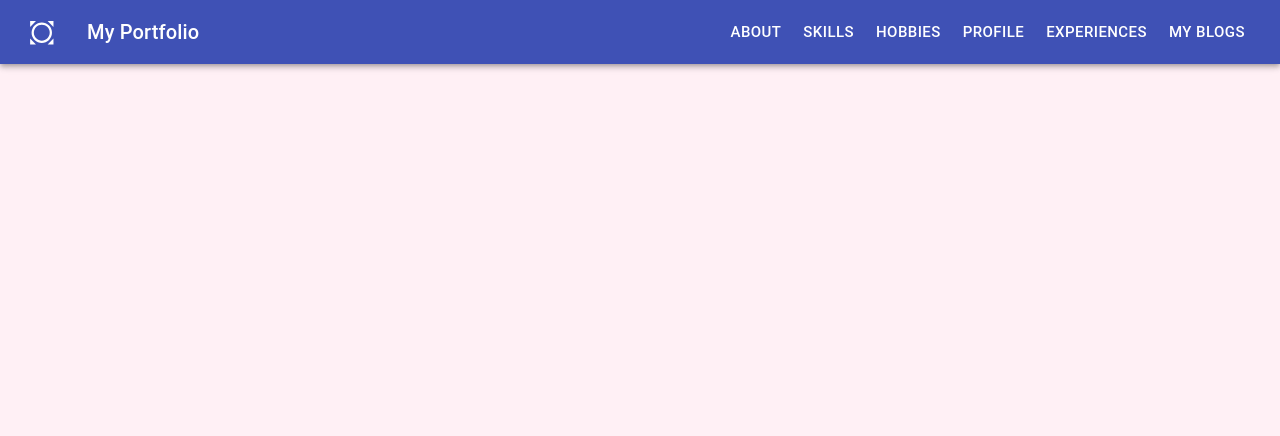
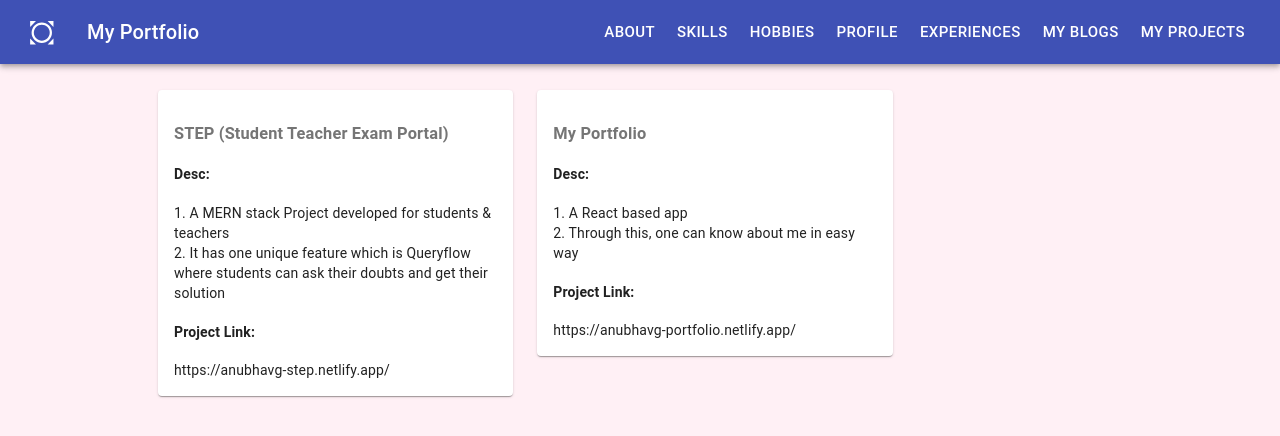
Before and after one commit to anubhav14g/Anubhav-Portfolio, a React (Create React App) app: page /projects in a window 1280 px wide. Shown: the top 436 px of the page. Built offline with nearby package versions, Linux system fonts and the light colour scheme; a web font is replaced by a local one.

Commit message:
added project section

```diff
--- a/src/components/App.jsx
+++ b/src/components/App.jsx
@@ -5,6 +5,7 @@ import Profile from "./Profile.jsx";
 import Skills from "./Skills.jsx";
 import Hobbies from "./Hobbies.jsx";
 import Experiences from "./Experiences.jsx";
+import Projects from "./Projects.jsx";
 import {BrowserRouter as Router,Route,Switch} from "react-router-dom";
 
 function App(){
@@ -18,6 +19,7 @@ function App(){
                     <Route path="/skills" component={Skills}/>
                     <Route path="/hobbies" component={Hobbies}/>
                     <Route path="/experiences" component={Experiences}/>
+                    <Route path="/projects" component={Projects}/>
                 </Switch>
             </div>
         </Router>
--- a/src/components/Navbar.jsx
+++ b/src/components/Navbar.jsx
@@ -38,6 +38,7 @@ function Navbar(){
             <Button color="inherit" size="large"><Link to="/profile" className="link-style">Profile</Link></Button>
             <Button color="inherit" size="large"><Link to="/experiences" className="link-style">Experiences</Link></Button>
             <Button color="inherit" size="large"><a href="https://anubhavg.hashnode.dev/" className="link-style" target="blank">My Blogs</a></Button>
+            <Button color="inherit" size="large"><Link to="/projects" className="link-style">My Projects</Link></Button>
             </Toolbar>
         </AppBar>
         </div>
--- /dev/null
+++ b/src/components/Project-Card.jsx
@@ -0,0 +1,35 @@
+import React from 'react';
+import Card from '@material-ui/core/Card';
+import CardActionArea from '@material-ui/core/CardActionArea';
+import CardContent from '@material-ui/core/CardContent';
+import Typography from '@material-ui/core/Typography';
+
+function ProjectCard(props){
+
+  return (
+    <a href={props.redirectLink} className="anchor-in-profile" target="blank">
+      <Card className="{classes.root} card-animation">
+      <CardActionArea>
+        <CardContent>
+          <Typography variant="body2" color="textSecondary" component="p">
+          <h3>{props.projectname}</h3>
+          </Typography>
+          <Typography variant="body2" color="textPrimary" component="p">
+          <h4>Desc: </h4>
+          {props.desc1}
+          </Typography>
+          <Typography variant="body2" color="textPrimary" component="p">
+          {props.desc2}
+          </Typography>
+          <Typography variant="body2" color="textPrimary" component="p">
+          <h4>Project Link: </h4>
+          {props.projectLink}
+          </Typography>
+        </CardContent>
+      </CardActionArea>
+    </Card>
+    </a>
+  );
+}
+
+export default ProjectCard;
--- /dev/null
+++ b/src/components/Projects.jsx
@@ -0,0 +1,25 @@
+import React from "react";
+import Grid from '@material-ui/core/Grid';
+import ProjectCard from "./Project-Card.jsx";
+
+function Projects(){
+    return (
+        <div className="{classes.root} experience-section-margin profile-section-background">
+      <Grid container spacing={3}>
+        <Grid item xs={4} sm={4}>
+          <ProjectCard  redirectLink="https://anubhavg-step.netlify.app/" projectname="STEP (Student Teacher Exam Portal)" desc1="1. A MERN stack Project developed for students & teachers"
+              desc2="2. It has one unique feature which is Queryflow where students can ask their doubts and get their solution"
+              projectLink="https://anubhavg-step.netlify.app/"
+          />
+        </Grid>
+        <Grid item xs={4} sm={4}>
+        <ProjectCard  redirectLink="https://anubhavg-portfolio.netlify.app/" projectname="My Portfolio" desc1="1. A React based app" desc2="2. Through this, one can know about me in easy way"
+            projectLink="https://anubhavg-portfolio.netlify.app/"
+        />
+        </Grid>
+      </Grid>
+    </div>
+    );
+}
+
+export default Projects;
```
Also changed, not shown: 2 other files (tests, documents, lock files or other folders).
